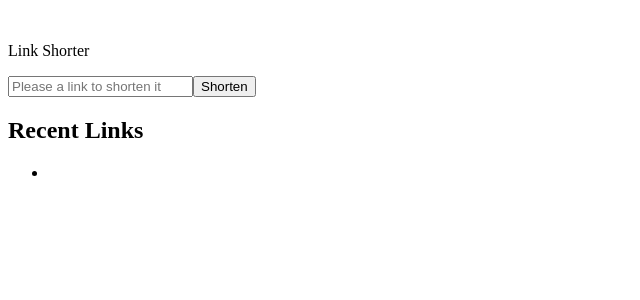
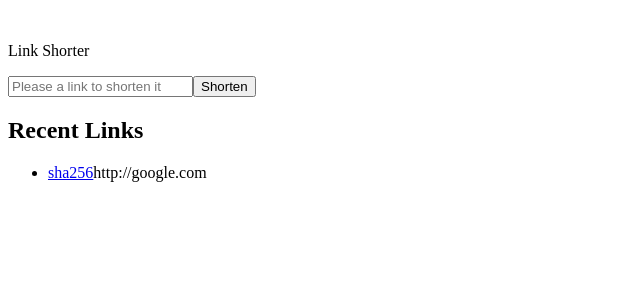
Before and after one commit to mammaadDeveloper/react-shorter-link, a React (Vite) app: page / in a window 1280 px wide. Shown: the top 300 px of the page, without its empty margins (0-640 px from the left). Built offline with nearby package versions, Linux system fonts and the light colour scheme.

Commit message:
refactor(recent links): the recent links component was optimized

```diff
--- a/src/RecentLinks.tsx
+++ b/src/RecentLinks.tsx
@@ -1,8 +1,8 @@
 export default function RecentLinks() {
   const links = [
     {
-      short: "",
-      full: "",
+      short: "sha256",
+      full: "http://google.com",
     },
   ];
   return (
```
